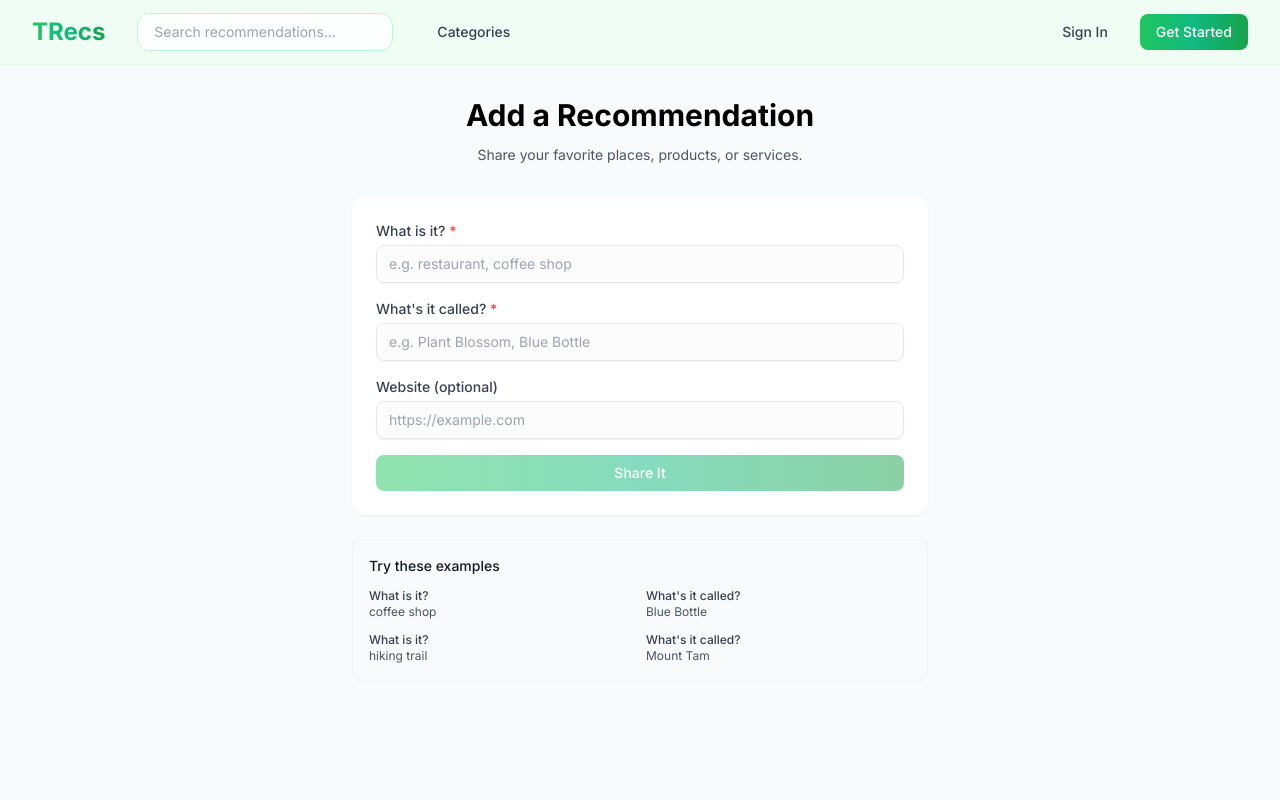
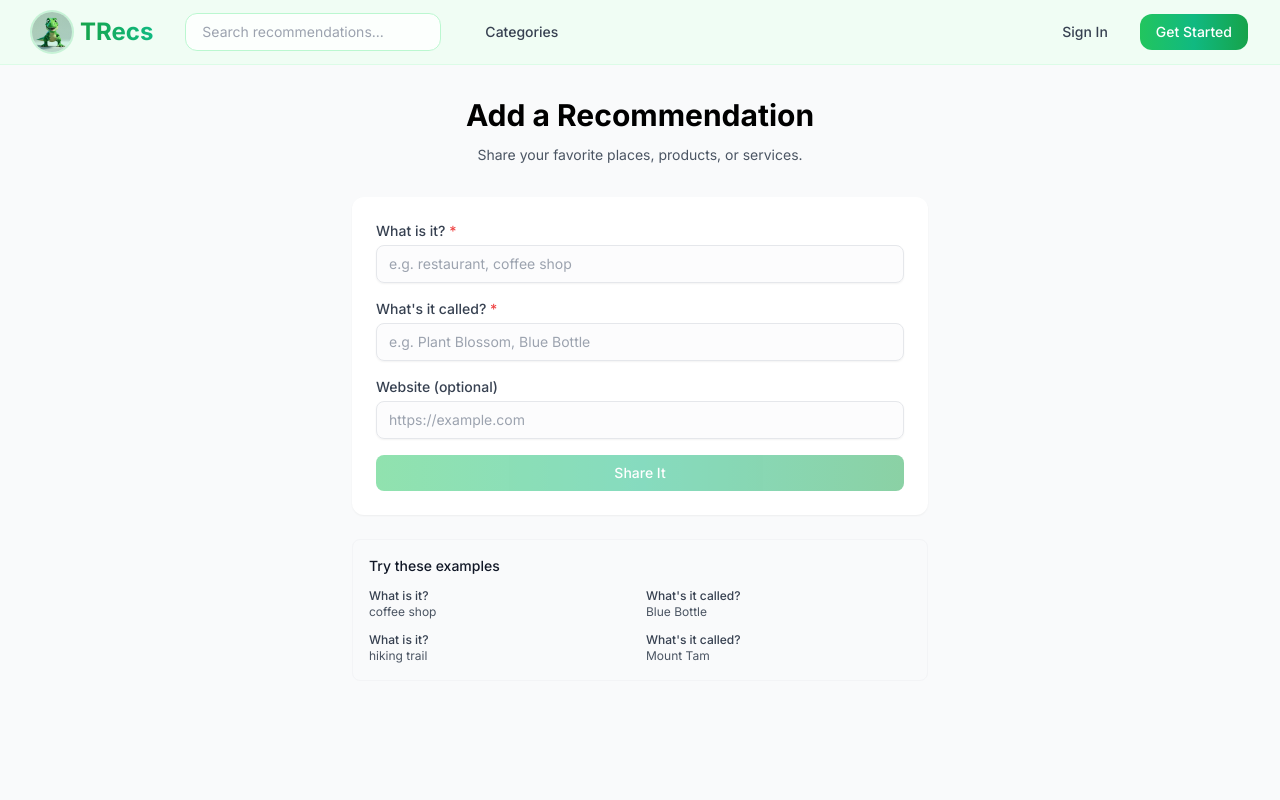
Before and after one commit to JoshRWeinstein/trecs, a Next.js app: page /add-rec in a window 1280 px wide. Shown: the top 800 px of the page. Built offline with nearby package versions, Linux system fonts and the light colour scheme; no server answers.

Commit message:
Revert TRecsLogo and update Get Started button styling

```diff
--- a/app/components/Navigation.tsx
+++ b/app/components/Navigation.tsx
@@ -78,7 +78,7 @@ const Navigation: React.FC = () => {
                 </Link>
                 <Link
                   href="/register"
-                  className="px-4 py-2 text-sm font-medium text-white bg-gradient-to-r from-green-500 via-emerald-500 to-green-600 rounded-lg hover:from-green-600 hover:via-emerald-600 hover:to-green-700 focus:outline-none focus:ring-2 focus:ring-offset-2 focus:ring-green-500 transform transition-all duration-200 hover:scale-102 hover:shadow-lg active:scale-98"
+                  className="px-4 py-2 text-sm font-medium text-white bg-gradient-to-r from-green-500 via-emerald-500 to-green-600 rounded-xl hover:from-green-600 hover:via-emerald-600 hover:to-green-700 focus:outline-none focus:ring-2 focus:ring-offset-2 focus:ring-green-500 transform transition-all duration-200 hover:scale-105 hover:shadow-xl active:scale-95"
                 >
                   Get Started
                 </Link>
--- a/app/components/TRecsLogo.tsx
+++ b/app/components/TRecsLogo.tsx
@@ -4,12 +4,24 @@ import React from 'react';
 import Link from 'next/link';
 import Image from 'next/image';
 
-export default function TRecsLogo() {
+const TRecsLogo = () => {
   return (
-    <div className="flex items-center">
-      <span className="text-2xl font-bold bg-gradient-to-r from-green-500 via-emerald-500 to-green-600 bg-clip-text text-transparent">
+    <Link href="/" className="flex items-center space-x-2 group">
+      <div className="relative">
+        <Image
+          src="/images/trex.jpg"
+          alt="TRecs Logo"
+          width={40}
+          height={40}
+          className="rounded-full ring-2 ring-green-500/20 group-hover:ring-green-500/40 transition-all duration-300"
+        />
+        <div className="absolute inset-0 rounded-full bg-gradient-to-br from-green-500/20 to-emerald-500/20 group-hover:from-green-500/30 group-hover:to-emerald-500/30 transition-all duration-300" />
+      </div>
+      <span className="text-2xl font-bold bg-gradient-to-r from-green-600 to-emerald-500 bg-clip-text text-transparent group-hover:from-green-700 group-hover:to-emerald-600 transition-all duration-300">
         TRecs
       </span>
-    </div>
-  )
-}
+    </Link>
+  );
+};
+
+export default TRecsLogo;
```
